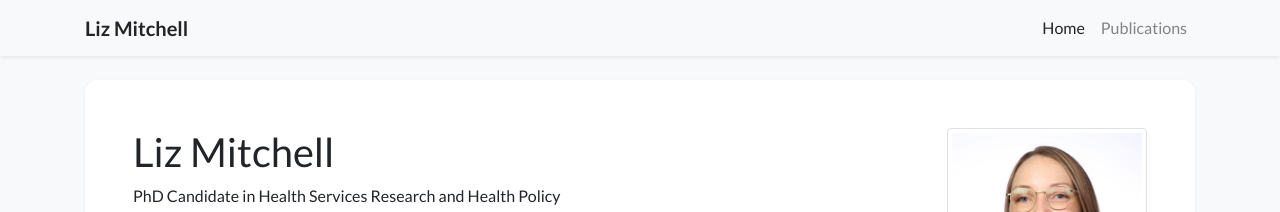
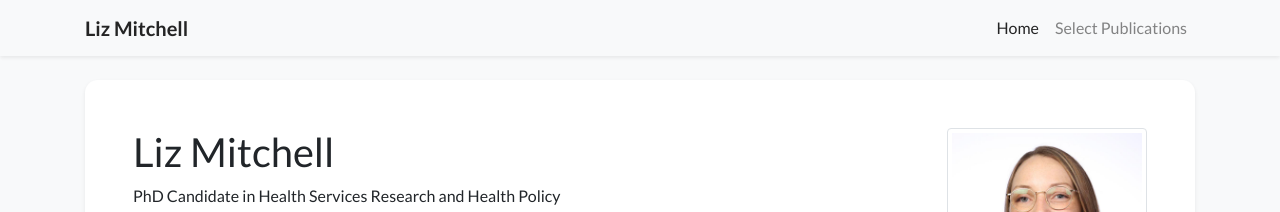
Before and after one commit to emitchell16/site2, a Jekyll site: the page built from index.html, in a window 1280 px wide. Shown: the top 212 px of the page. Built offline with Jekyll 4.4.1, drawn with Linux system fonts in a browser that asks for light colours; nearby versions of some CDN libraries; a style sheet for code colours, icons or effects is not loaded.

Commit message:
Update navigation.yml

```diff
--- a/_data/navigation.yml
+++ b/_data/navigation.yml
@@ -3,7 +3,7 @@ pages:
 #       For example, the `navbar_title` field in `showcase.html` is "Showcase" and the `name` field here should also be "Showcase"
 - name: Home
   url: /
-- name: Publications
+- name: Select Publications
   url: /publications
 #- name: Teaching
 #  url: /teaching
```
